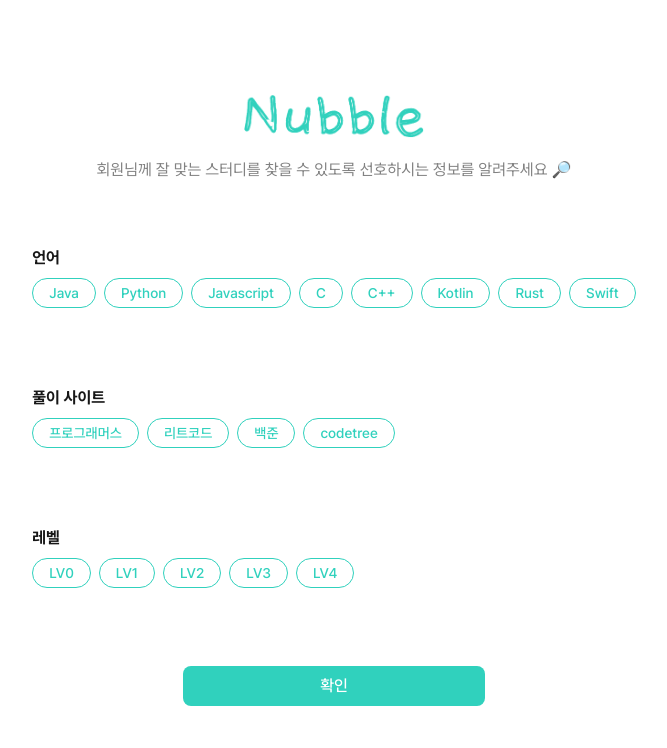
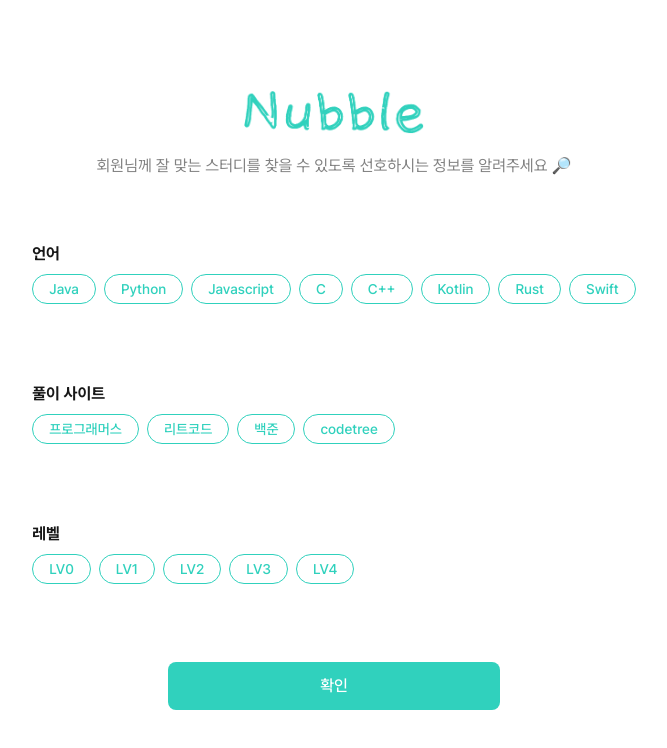
Before and after one commit to Nubblee/NubbleV2-FE, a Next.js app: page /signup/interests in a window 1280 px wide. Shown: the top 748 px of the page, without its empty margins (306-973 px from the left). Built offline with nearby package versions, Linux system fonts and the light colour scheme.

Commit message:
fix: 확인 버튼 padding 추가 (#33)

```diff
--- a/app/(auth)/_component/InterestsTag.tsx
+++ b/app/(auth)/_component/InterestsTag.tsx
@@ -20,7 +20,7 @@ const InterestsTag = () => {
       <TagGroup label="언어" options={languageOptions} />
       <TagGroup label="풀이 사이트" options={problemOptions} />
       <TagGroup label="레벨" options={levelOptions} />
-      <Button className="w-[50%] m-auto items-center">확인</Button>
+      <Button className="w-[55%] m-auto items-center py-3">확인</Button>
     </div>
   );
 };
```
